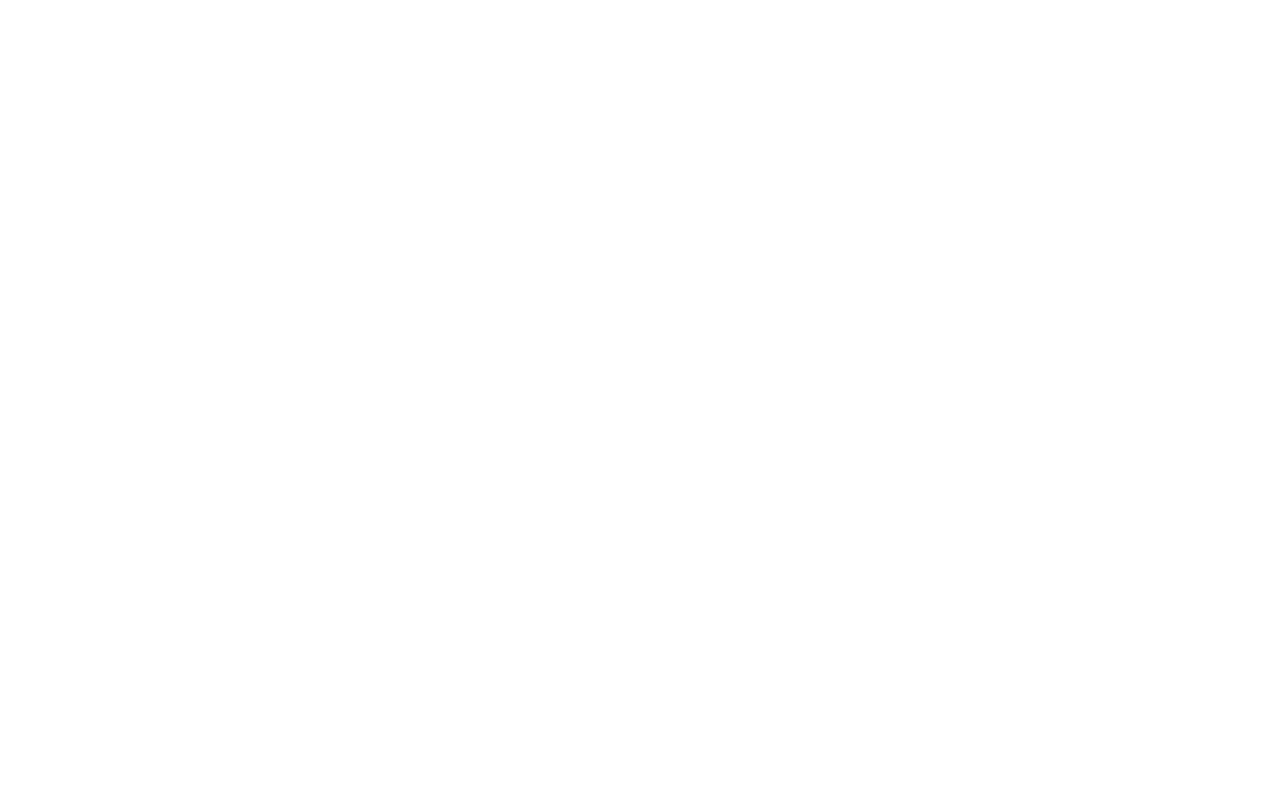
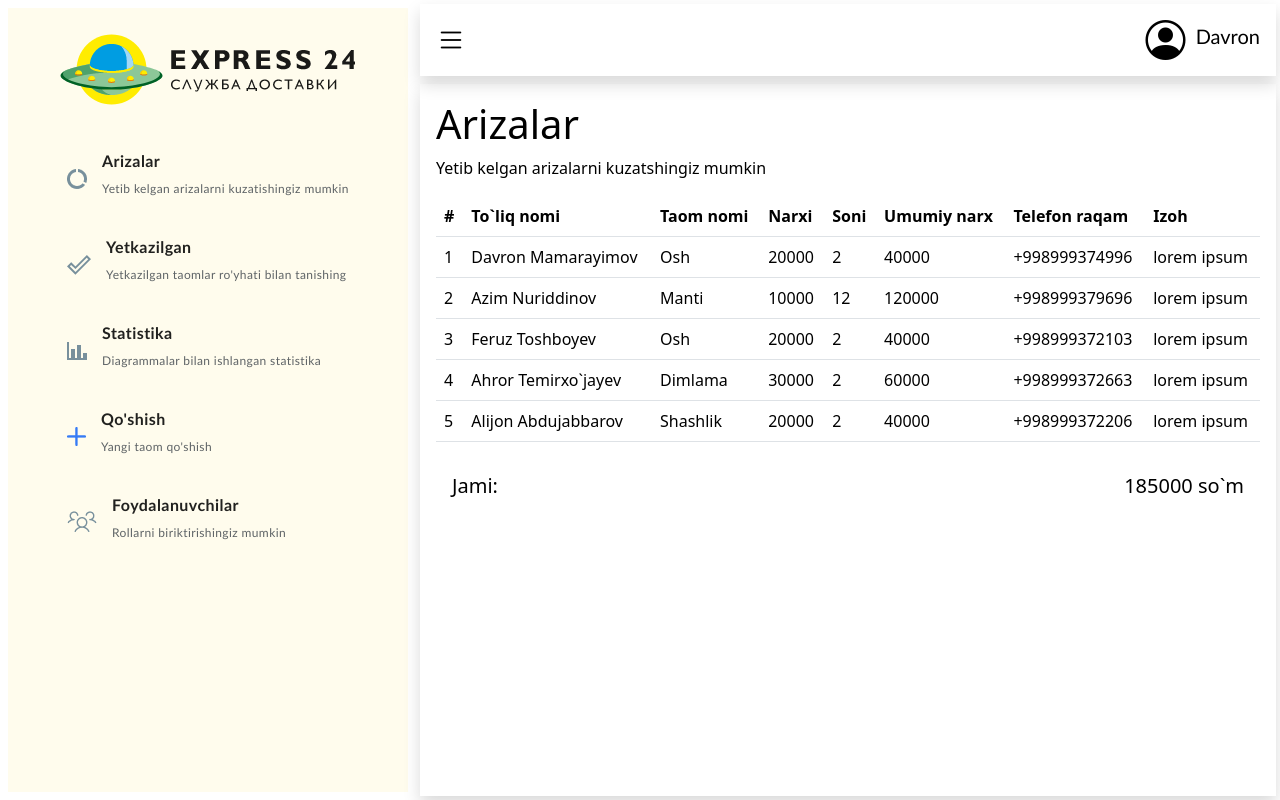
Before and after one commit to MamaraimovDavron/Express-24-dashboard, a React (Create React App) app: page /arizalar in a window 1280 px wide. Before the commit this address had no page. Built offline with nearby package versions, Linux system fonts and the light colour scheme.

Commit message:
Arizalar done

```diff
--- a/src/App.js
+++ b/src/App.js
@@ -1,18 +1,18 @@
 import React from "react";
-// import styled from "styled-components";
 import { BrowserRouter as Router, Route, Routes } from "react-router-dom";
-import Dashboard from "./page/Dashboard";
-// import DashboardWrapper from "./page/DashboardWrapper";
-import DashboardTemplateWrapper from "./components/DashboardTemplate/DashboardTemplateWrapper";
+// import Dashboard from "./page/Arizalar";
+// import DashboardTemplateWrapper from "./components/DashboardTemplate/DashboardTemplateWrapper";
 import Products from "./page/Products";
-// import Layout from "./components/Pages/Layout";
+import DashboardTemplate from "./components/DashboardTemplate";
+import Arizalar from "./page/Arizalar/Arizalar";
+import "../node_modules/bootstrap/dist/css/bootstrap.min.css";
 
 const App = () => {
   return (
     <Router>
       <Routes>
-        <Route path="/" element={<DashboardTemplateWrapper />}></Route>
-        <Route path="/dashboard" element={<Dashboard />}></Route>
+        <Route path="/" element={<DashboardTemplate />}></Route>
+        <Route path="/arizalar" element={<Arizalar />}></Route>
         <Route path="/dashboard/products" element={<Products />}></Route>
       </Routes>
     </Router>
--- a/src/components/DashboardTemplate/DashboardTemplateWrapper.js
+++ b/src/components/DashboardTemplate/DashboardTemplateWrapper.js
@@ -87,7 +87,7 @@
     header {
       height: 9vh;
       color: black;
-      box-shadow: 0px 0px 2px 0px gray;
+      /* box-shadow: 0px 0px 2px 0px gray; */
       display: flex;
       flex-direction: row;
       align-items: center;
@@ -133,7 +133,7 @@
     main {
       height: calc(100% - 8vh);
       color: black;
-      box-shadow: 0px 0px 2px 0px gray;
+      /* box-shadow: 0px 0px 2px 0px gray; */
     }
   }
 `;
--- a/src/components/DashboardTemplate/index.js
+++ b/src/components/DashboardTemplate/index.js
@@ -30,7 +30,7 @@
       </aside>
 
       <div className="rightside">
-        <header>
+        <header className="shadow m-1 p-3">
           <div className="menuIcon">
             <Link className="listIcon">
               <i class="bi bi-list"></i>
@@ -43,7 +43,7 @@
             <h5>Davron</h5>
           </div>
         </header>
-        <main className="m-2">{children}</main>
+        <main className="shadow m-1 p-3">{children}</main>
       </div>
     </DashboardTemplateWrapper>
   );
--- /dev/null
+++ b/src/page/Arizalar/Arizalar.js
@@ -0,0 +1,54 @@
+import React from "react";
+import DashboardTemplate from "../../components/DashboardTemplate";
+import { Link } from "react-router-dom";
+import data from "./data";
+
+const dataThead = [
+  "#",
+  "To`liq nomi",
+  "Taom nomi",
+  "Narxi",
+  "Soni",
+  "Umumiy narx",
+  "Telefon raqam",
+  "Izoh",
+];
+
+export default function Arizalar() {
+  return (
+    <DashboardTemplate>
+      <Link to={"/"}></Link>
+      <h1>Arizalar</h1>
+      <p>Yetib kelgan arizalarni kuzatshingiz mumkin</p>
+      <table className="table table-hover">
+        <thead>
+          <tr>
+            {dataThead.map((item) => {
+              return <th>{item}</th>;
+            })}
+          </tr>
+        </thead>
+        <tbody>
+          {data.map((item, index) => {
+            return (
+              <tr>
+                <td>{index + 1}</td>
+                <td>{item.ism}</td>
+                <td>{item.taom}</td>
+                <td>{item.narxi}</td>
+                <td>{item.soni}</td>
+                <td>{item.umumiy_narx}</td>
+                <td>{item.telefon_raqam}</td>
+                <td>{item.izoh}</td>
+              </tr>
+            );
+          })}
+        </tbody>
+      </table>
+      <div className="overall d-flex justify-content-between p-3">
+        <h5>Jami:</h5>
+        <h5>185000 so`m</h5>
+      </div>
+    </DashboardTemplate>
+  );
+}
--- /dev/null
+++ b/src/page/Arizalar/data.js
@@ -0,0 +1,49 @@
+const data = [
+  {
+    ism: "Davron Mamarayimov",
+    taom: "Osh",
+    narxi: "20000",
+    soni: 2,
+    umumiy_narx: 40000,
+    telefon_raqam: "+998999374996",
+    izoh: "lorem ipsum",
+  },
+  {
+    ism: "Azim Nuriddinov",
+    taom: "Manti",
+    narxi: "10000",
+    soni: 12,
+    umumiy_narx: 120000,
+    telefon_raqam: "+998999379696",
+    izoh: "lorem ipsum",
+  },
+  {
+    ism: "Feruz Toshboyev",
+    taom: "Osh",
+    narxi: "20000",
+    soni: 2,
+    umumiy_narx: 40000,
+    telefon_raqam: "+998999372103",
+    izoh: "lorem ipsum",
+  },
+  {
+    ism: "Ahror Temirxo`jayev",
+    taom: "Dimlama",
+    narxi: "30000",
+    soni: 2,
+    umumiy_narx: 60000,
+    telefon_raqam: "+998999372663",
+    izoh: "lorem ipsum",
+  },
+  {
+    ism: "Alijon Abdujabbarov",
+    taom: "Shashlik",
+    narxi: "20000",
+    soni: 2,
+    umumiy_narx: 40000,
+    telefon_raqam: "+998999372206",
+    izoh: "lorem ipsum",
+  },
+];
+
+export default data;
--- a/src/page/Dashboard.js
+++ /dev/null
@@ -1,18 +0,0 @@
-import React from "react";
-import DashboardTemplate from "../components/DashboardTemplate";
-import { Link } from "react-router-dom";
-
-export default function Dashboard() {
-  return (
-    <DashboardTemplate>
-      <Link to={"/"}></Link>
-      <h1>Dashboard</h1>
-      <p>
-        Lorem ipsum dolor sit amet consectetur adipisicing elit. Officiis,
-        pariatur? Dolorum maxime rem obcaecati a vitae optio, accusamus
-        excepturi tenetur labore beatae numquam fuga animi architecto voluptate,
-        cum soluta adipisci?
-      </p>
-    </DashboardTemplate>
-  );
-}
```
